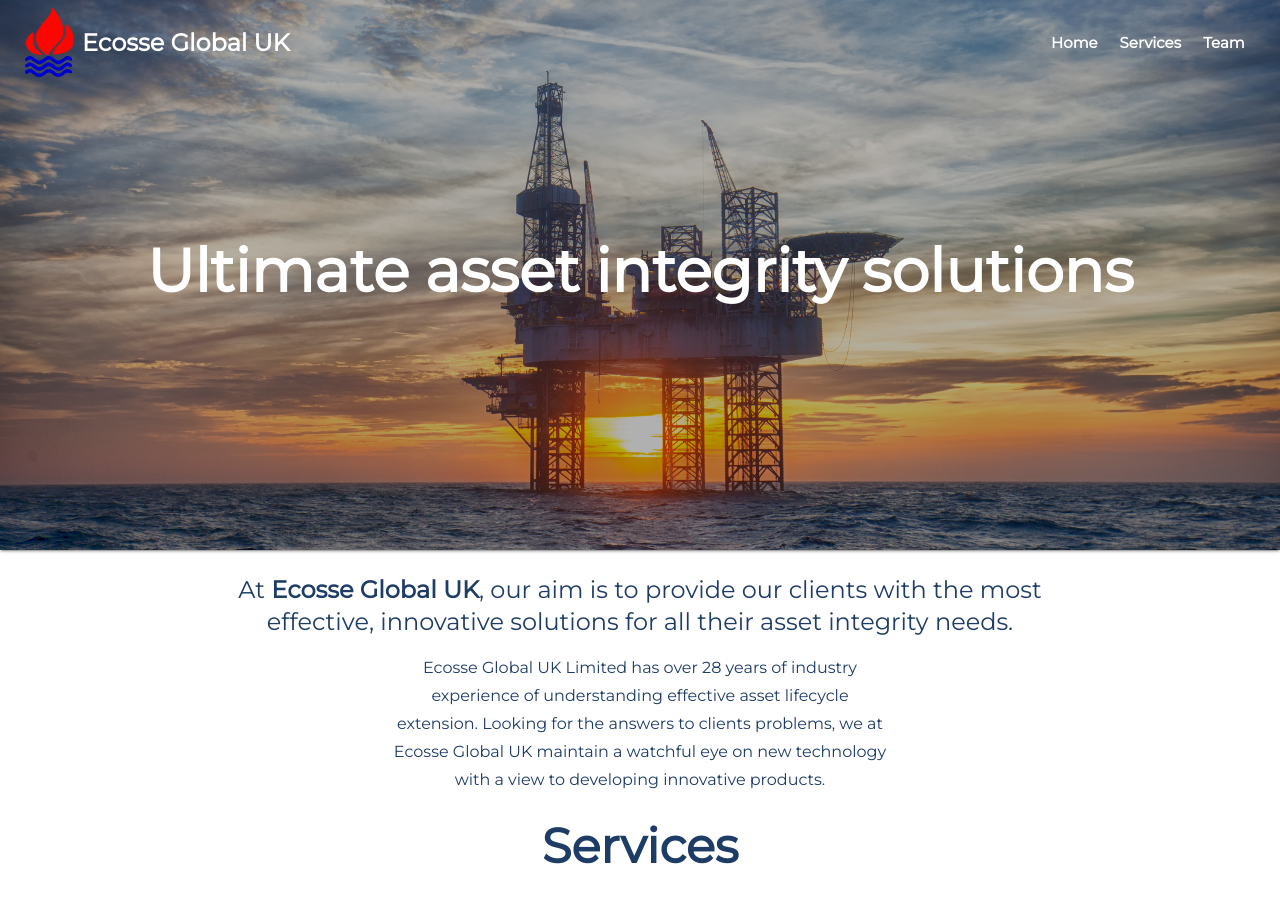
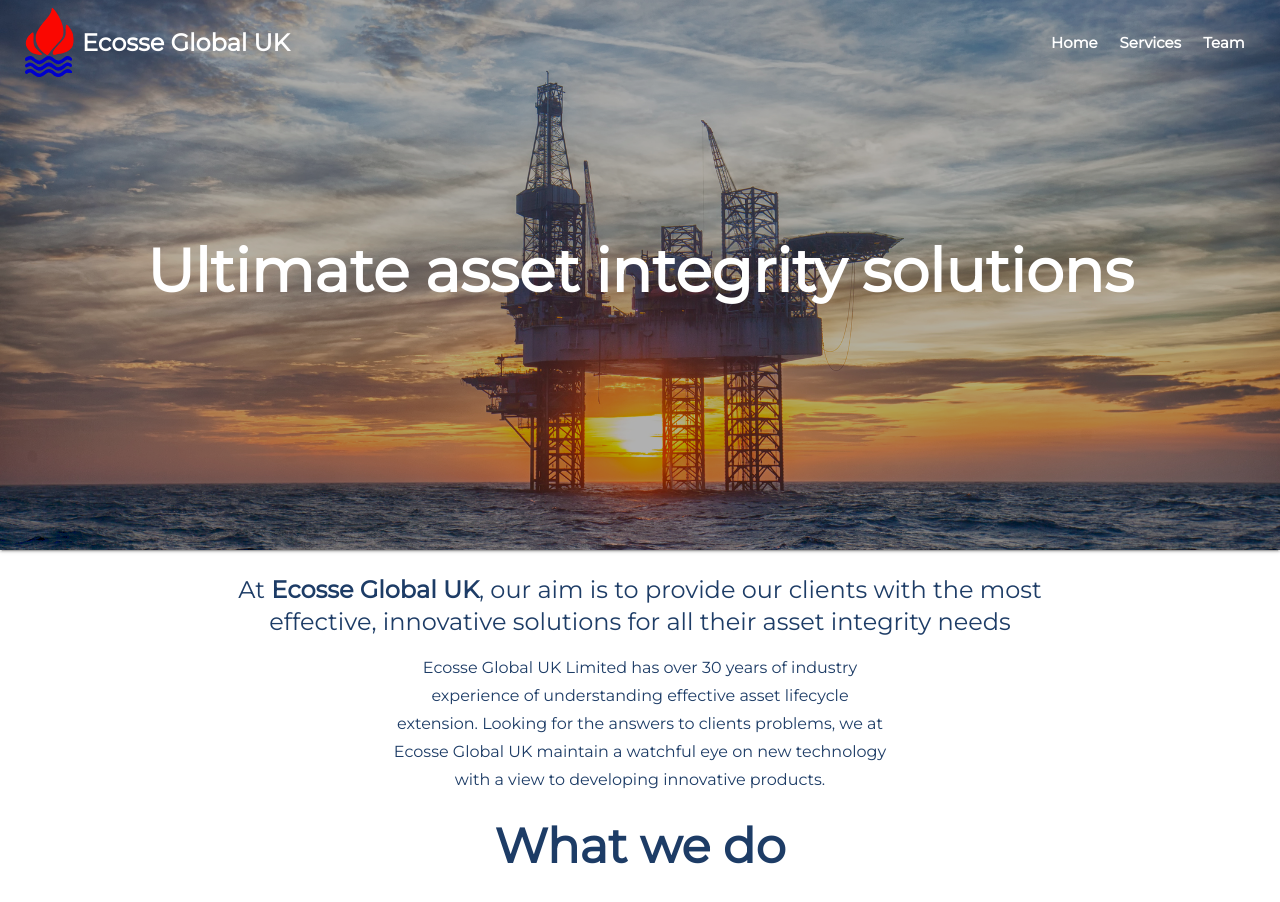
Before and after one commit to Duncan-Alexander-Coutts/ecosse, a React (Create React App) app: page / in a window 1280 px wide. Shown: the top 902 px of the page. Built offline with nearby package versions, Linux system fonts and the light colour scheme.

Commit message:
[Update] introduced i18n and prettier etc

```diff
--- a/package.json
+++ b/package.json
@@ -8,8 +8,10 @@
     "@material-ui/icons": "4.9.1",
     "@material-ui/styles": "4.10.0",
     "classnames": "2.2.6",
+    "i18next": "19.8.2",
     "react": "16.13.1",
     "react-dom": "16.13.1",
+    "react-i18next": "11.7.3",
     "react-responsive-carousel": "3.2.9",
     "react-router-dom": "5.2.0",
     "react-scripts": "3.4.3",
--- a/src/components/higher-order/withFadeIn.js
+++ b/src/components/higher-order/withFadeIn.js
@@ -1,26 +1,31 @@
-import React from 'react';
-import ReactVisibilitySensor from 'react-visibility-sensor';
-import { Fade } from '@material-ui/core';
-import { FADE_TRANSITION_DURATION } from '../../constants';
+import React from "react";
+import ReactVisibilitySensor from "react-visibility-sensor";
+import { Fade } from "@material-ui/core";
+import { FADE_TRANSITION_DURATION } from "../../constants";
 
 export const withFadeIn = (WrappedComponent) => {
   return class extends React.Component {
     state = {
-            isVisible: false
-        }
+      isVisible: false,
+    };
 
-        onVisibilityChange = (value) => value && !this.state.isVisible && this.setState({ isVisible: true })
+    onVisibilityChange = (value) =>
+      value && !this.state.isVisible && this.setState({ isVisible: true });
 
     render() {
-            console.log(this.state.isVisible)
       return (
-                <ReactVisibilitySensor onChange={this.onVisibilityChange} partialVisibility minTopValue={100}>
+        <ReactVisibilitySensor
+          onChange={this.onVisibilityChange}
+          partialVisibility
+          minTopValue={100}
+        >
           <Fade in={this.state.isVisible} timeout={FADE_TRANSITION_DURATION}>
             <div>
               <WrappedComponent {...this.props} />
             </div>
           </Fade>
-                </ReactVisibilitySensor >);
-        }
+        </ReactVisibilitySensor>
+      );
     }
   };
+};
--- a/src/home/about/About.js
+++ b/src/home/about/About.js
@@ -1,37 +1,38 @@
 import React from "react";
 import { Typography, withStyles, Grid, Fade } from "@material-ui/core";
 import { FADE_TRANSITION_DURATION } from "../../constants";
+import { Trans, useTranslation } from "react-i18next";
 
-const styles = theme => ({
+const styles = (theme) => ({
   root: {
     marginTop: theme.spacing(3),
     marginBottom: theme.spacing(3),
-    textAlign: "center"
-  },
-  companyName: {
-    fontWeight: "bold"
+    textAlign: "center",
   },
   aboutTextContainer: {
-    marginTop: theme.spacing(2)
+    marginTop: theme.spacing(2),
   },
   aboutText: {
     textAlign: "center",
     display: "flex",
     flexDirection: "column",
-    alignItems: "center"
+    alignItems: "center",
   },
   textSection: {
-    marginTop: theme.spacing(2)
+    marginTop: theme.spacing(2),
   },
   intro: {
-    marginBottom: theme.spacing(2)
+    marginBottom: theme.spacing(2),
   },
   secondaryIntro: {
-    maxWidth: 500
-  }
+    maxWidth: 500,
+  },
 });
 
-export default withStyles(styles)(props => (
+export default withStyles(styles)((props) => {
+  const { t } = useTranslation();
+
+  return (
     <Fade in timeout={FADE_TRANSITION_DURATION}>
       <section className={props.classes.root}>
         <Grid
@@ -45,24 +46,18 @@
               className={props.classes.intro}
               variant="h5"
             >
-            At{" "}
-            <span className={props.classes.companyName}>Ecosse Global UK</span>,
-            our aim is to provide our clients with the most effective,
-            innovative solutions for all their asset integrity needs.
+              <Trans i18nKey="home.intro" />
             </Typography>
             <Typography
               className={props.classes.secondaryIntro}
               color="primary"
               variant="subtitle1"
             >
-            Ecosse Global UK Limited has over 28 years of industry experience of
-            understanding effective asset lifecycle extension. Looking for the
-            answers to clients problems, we at Ecosse Global UK maintain a
-            watchful eye on new technology with a view to developing innovative
-            products.
+              {t("home.subIntro")}
             </Typography>
           </Grid>
         </Grid>
       </section>
     </Fade>
-));
+  );
+});
--- a/src/home/services/Services.js
+++ b/src/home/services/Services.js
@@ -7,17 +7,21 @@
 import { withStyles, Fade, Typography } from "@material-ui/core";
 import Service from "./Service";
 import { FADE_TRANSITION_DURATION } from "../../constants";
+import { useTranslation } from "react-i18next";
 
-const styles = theme => ({
+const styles = (theme) => ({
   header: {
-    fontWeight: "bold"
+    fontWeight: "bold",
   },
   serviceList: {
-    paddingTop: theme.spacing(5)
-  }
+    paddingTop: theme.spacing(5),
+  },
 });
 
-export default withStyles(styles)(props => (
+export default withStyles(styles)((props) => {
+  const { t } = useTranslation();
+
+  return (
     <Fade in timeout={FADE_TRANSITION_DURATION}>
       <div style={{ width: "100%" }}>
         <Typography
@@ -26,36 +30,37 @@
           color="primary"
           className={props.classes.header}
         >
-        Services
+          {t("home.services.title")}
         </Typography>
         <div className={props.classes.serviceList}>
           <Service
             invertColors
             image={rust}
-          title="Anti Corrosion"
-          description="Some text that describes anti corrosion services. And then some other text. Some other text too."
+            title={t("home.services.antiCorrosion.title")}
+            description={t("home.services.antiCorrosion.description")}
             url="/home"
           />
           <Service
             reverseAlignment
             image={composite}
-          title="Composites"
-          description="Our modern composite repair systems are extremely versatile, adaptable and reliable. They have many impressive capabilities that make them an attractive alternative to traditional repair or replacement methods."
+            title={t("home.services.composites.title")}
+            description={t("home.services.composites.description")}
             url="/services/composites"
           />
           <Service
             image={fire}
             invertColors
-          title="Fire and Blast"
-          description="Some text that describes fire and blast services"
+            title={t("home.services.fireAndBlast.title")}
+            description={t("home.services.fireAndBlast.description")}
           />
           <Service
             reverseAlignment
             image={sealants}
-          title="Structural Sealants"
-          description="Some text that describes sealant services"
+            title={t("home.services.sealants.title")}
+            description={t("home.services.sealants.description")}
           />
         </div>
       </div>
     </Fade>
-));
+  );
+});
--- /dev/null
+++ b/src/i18n.js
@@ -0,0 +1,21 @@
+import i18n from "i18next";
+import { initReactI18next } from "react-i18next";
+
+import translationEN from "./translation.json";
+
+const resources = {
+  en: {
+    translation: translationEN,
+  },
+};
+
+i18n.use(initReactI18next).init({
+  resources,
+  lng: "en",
+
+  interpolation: {
+    escapeValue: false,
+  },
+});
+
+export default i18n;
--- /dev/null
+++ b/src/translation.json
@@ -0,0 +1,25 @@
+{
+  "home": {
+    "intro": "At <strong>Ecosse Global UK</strong>, our aim is to provide our clients with the most effective, innovative solutions for all their asset integrity needs",
+    "subIntro": "Ecosse Global UK Limited has over 30 years of industry experience of understanding effective asset lifecycle extension. Looking for the answers to clients problems, we at Ecosse Global UK maintain a watchful eye on new technology with a view to developing innovative products.",
+    "services": {
+      "title": "What we do",
+      "antiCorrosion": {
+        "title": "Anti Corrosion",
+        "description": "Some text that describes Anti Corrosion services. And then some other text. Some other text too."
+      },
+      "composites": {
+        "title": "Composites",
+        "description": "Our modern composite repair systems are extremely versatile, adaptable and reliable. They have many impressive capabilities that make them an attractive alternative to traditional repair or replacement methods."
+      },
+      "fireAndBlast": {
+        "title": "Fire and Blast",
+        "description": "Some text that describes Fire And Blast services. And then some other text. Some other text too."
+      },
+      "sealants": {
+        "title": "Structural Sealants",
+        "description": "Some text that describes Sealants services. And then some other text. Some other text too."
+      }
+    }
+  }
+}
```
Also changed, not shown: src/index.js (+7 -6 lines), 1 other file (tests, documents, lock files or other folders). Lines whose indentation alone changed are shown as unchanged.
